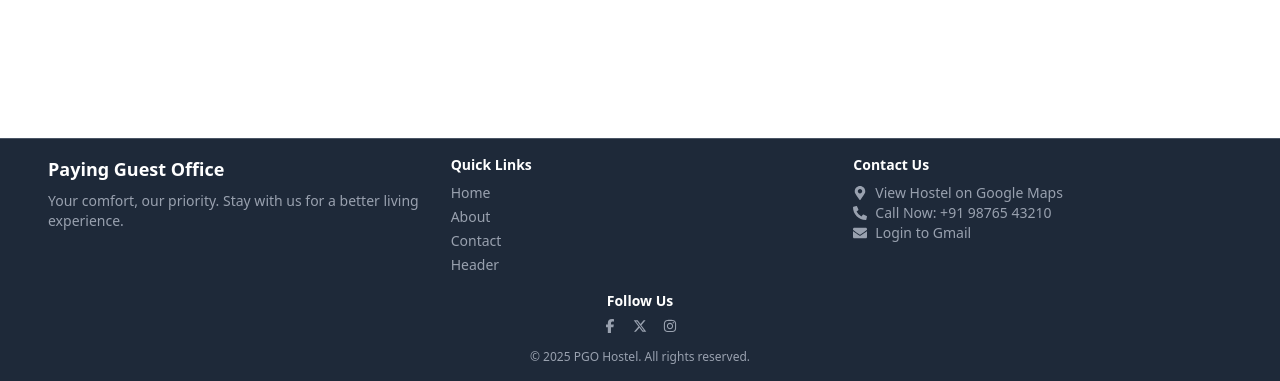
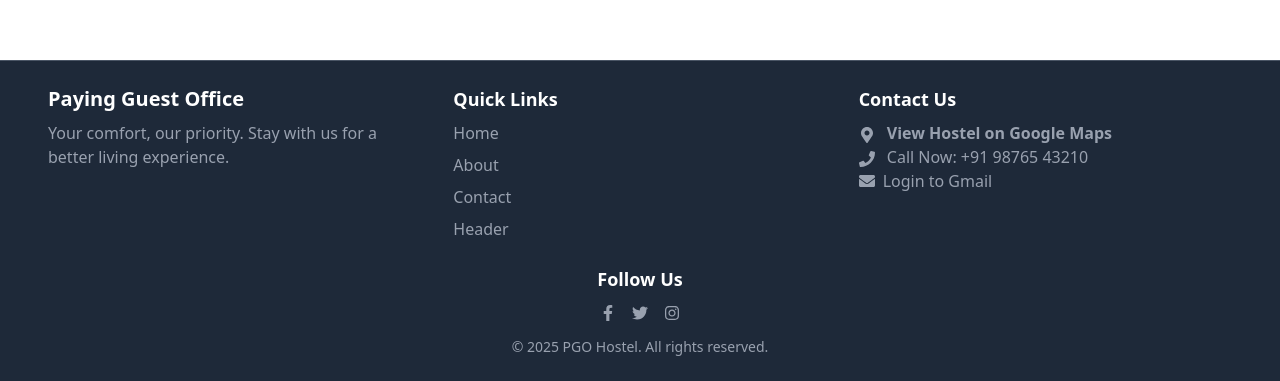
Before and after one commit to Srujangupta06/Paying-Guest-Online-Frontend, a React (Vite) app: page / in a window 1280 px wide. Shown: the part 3551-3932 px from the top of the page. Built offline with nearby package versions, Linux system fonts and the light colour scheme.

Commit message:
Update Footer.jsx

```diff
--- a/src/components/Footer.jsx
+++ b/src/components/Footer.jsx
@@ -1,7 +1,95 @@
+// import { useEffect } from "react";
+// import { Link } from "react-router-dom";
+// import { FaMapMarkerAlt, FaPhoneAlt, FaEnvelope } from "react-icons/fa";
+// import { FaFacebookF, FaXTwitter, FaInstagram } from "react-icons/fa6";
+
+// const Footer = () => {
+//   useEffect(() => {
+//     document.title = "PGO Hostel";
+//   }, []);
+
+//   function showCopyright() {
+//     alert(
+//       "© 2025 PGO Hostel. All rights reserved. Unauthorized use of content is prohibited."
+//     );
+//   }
+
+//   return (
+//     <div className="flex flex-col min-h-screen">
+//       <footer className="bg-gray-800 border-t border-gray-600 text-white py-4 mt-auto text-sm">
+//         <div className="container mx-auto px-6 md:px-12 grid grid-cols-1 md:grid-cols-3 gap-6">
+//           <div>
+//             <h2 className="text-lg font-bold">Paying Guest Office</h2>
+//             <p className="mt-2 text-gray-400">
+//               Your comfort, our priority. Stay with us for a better living experience.
+//             </p>
+//           </div>
+
+//           <div>
+//             <h3 className="text-md font-semibold">Quick Links</h3>
+//             <ul className="mt-2 space-y-1 text-gray-400">
+//               <li><Link to="/" className="hover:text-white">Home</Link></li>
+//               <li><Link to="/about" className="hover:text-white">About</Link></li>
+//               <li><Link to="/contact" className="hover:text-white">Contact</Link></li>
+//               <li><Link to="/header" className="hover:text-white">Header</Link></li>
+//             </ul>
+//           </div>
+
+//           <div>
+//             <h3 className="text-md font-semibold">Contact Us</h3>
+//             <p className="mt-2 text-gray-400 flex items-center">
+//               <FaMapMarkerAlt className="mr-2" />
+//               <Link to="https://www.google.com/maps/search/Zolo+Stays+-+KPHB+Hostels,+KPHB,+Hyderabad/" target="_blank" className="hover:text-white">
+//                 View Hostel on Google Maps
+//               </Link>
+//             </p>
+//             <p className="text-gray-400 hover:text-white flex items-center">
+//               <FaPhoneAlt className="mr-2" />
+//               <Link to="tel:+919876543210">Call Now: +91 98765 43210</Link>
+//             </p>
+//             <p className="text-gray-400 hover:text-white flex items-center">
+//               <FaEnvelope className="mr-2" />
+//               <Link to="https://mail.google.com/" target="_blank">Login to Gmail</Link>
+//             </p>
+//           </div>
+//         </div>
+
+//         <div className="mt-4 text-center">
+//           <h3 className="text-md font-semibold">Follow Us</h3>
+//           <div className="flex justify-center mt-2 space-x-4">
+//             <Link to="https://www.facebook.com/login/" className="text-gray-400 hover:text-white">
+//               <FaFacebookF />
+//             </Link>
+//             <Link to="https://x.com/i/flow/login" className="text-gray-400 hover:text-white">
+//               <FaXTwitter />
+//             </Link>
+//             <Link to="https://www.instagram.com/accounts/login/?hl=en" className="text-gray-400 hover:text-white">
+//               <FaInstagram />
+//             </Link>
+//           </div>
+//         </div>
+
+//         <div className="mt-4 text-center text-gray-400 text-xs cursor-pointer hover:text-white" onClick={showCopyright}>
+//           &copy; 2025 PGO Hostel. All rights reserved.
+//         </div>
+//       </footer>
+//     </div>
+//   );
+// };
+
+// export default Footer;
+
 import { useEffect } from "react";
 import { Link } from "react-router-dom";
-import { FaMapMarkerAlt, FaPhoneAlt, FaEnvelope } from "react-icons/fa";
-import { FaFacebookF, FaXTwitter, FaInstagram } from "react-icons/fa6";
+import {
+  FaFacebookF,
+  FaTwitter,
+  FaInstagram,
+  FaMapMarkerAlt,
+  FaPhone,
+  FaEnvelope, // <-- Add this import
+} from "react-icons/fa";
+
 
 const Footer = () => {
   useEffect(() => {
@@ -10,24 +98,24 @@ const Footer = () => {
 
   function showCopyright() {
     alert(
-      "© 2025 PGO Hostel. All rights reserved. Unauthorized use of content is prohibited."
+      "\u00a9 2025 PGO Hostel. All rights reserved. Unauthorized use of content is prohibited."
     );
   }
 
   return (
     <div className="flex flex-col min-h-screen">
-      <footer className="bg-gray-800 border-t border-gray-600 text-white py-4 mt-auto text-sm">
-        <div className="container mx-auto px-6 md:px-12 grid grid-cols-1 md:grid-cols-3 gap-6">
+      <footer className="bg-gray-800 border-t border-gray-600 text-white py-6 mt-auto">
+        <div className="container mx-auto px-6 md:px-12 grid grid-cols-1 md:grid-cols-3 gap-8">
           <div>
-            <h2 className="text-lg font-bold">Paying Guest Office</h2>
+            <h2 className="text-xl font-bold">Paying Guest Office</h2>
             <p className="mt-2 text-gray-400">
               Your comfort, our priority. Stay with us for a better living experience.
             </p>
           </div>
 
           <div>
-            <h3 className="text-md font-semibold">Quick Links</h3>
-            <ul className="mt-2 space-y-1 text-gray-400">
+            <h3 className="text-lg font-semibold">Quick Links</h3>
+            <ul className="mt-2 space-y-2 text-gray-400">
               <li><Link to="/" className="hover:text-white">Home</Link></li>
               <li><Link to="/about" className="hover:text-white">About</Link></li>
               <li><Link to="/contact" className="hover:text-white">Contact</Link></li>
@@ -36,16 +124,21 @@ const Footer = () => {
           </div>
 
           <div>
-            <h3 className="text-md font-semibold">Contact Us</h3>
-            <p className="mt-2 text-gray-400 flex items-center">
-              <FaMapMarkerAlt className="mr-2" />
-              <Link to="https://www.google.com/maps/search/Zolo+Stays+-+KPHB+Hostels,+KPHB,+Hyderabad/" target="_blank" className="hover:text-white">
-                View Hostel on Google Maps
-              </Link>
+            <h3 className="text-lg font-semibold">Contact Us</h3>
+            <p className="mt-2 text-gray-400">
+              <a
+                href="https://www.google.com/maps/search/Zolo+Stays+-+KPHB+Hostels,+KPHB,+Hyderabad/"
+                target="_blank"
+                rel="noopener noreferrer"
+                className="text-gray-400 font-semibold hover:text-white"
+              >
+                <FaMapMarkerAlt className="inline-block mr-2" /> View Hostel on Google Maps
+              </a>
             </p>
-            <p className="text-gray-400 hover:text-white flex items-center">
-              <FaPhoneAlt className="mr-2" />
-              <Link to="tel:+919876543210">Call Now: +91 98765 43210</Link>
+            <p className="text-gray-400 hover:text-white">
+              <a href="tel:+919876543210">
+                <FaPhone className="inline-block mr-2" /> Call Now: +91 98765 43210
+              </a>
             </p>
             <p className="text-gray-400 hover:text-white flex items-center">
               <FaEnvelope className="mr-2" />
@@ -54,22 +147,40 @@ const Footer = () => {
           </div>
         </div>
 
-        <div className="mt-4 text-center">
-          <h3 className="text-md font-semibold">Follow Us</h3>
-          <div className="flex justify-center mt-2 space-x-4">
-            <Link to="https://www.facebook.com/login/" className="text-gray-400 hover:text-white">
+        <div className="mt-6 text-center">
+          <h3 className="text-lg font-semibold">Follow Us</h3>
+          <div className="flex justify-center mt-3 space-x-4">
+            <a
+              href="https://www.facebook.com/login/"
+              target="_blank"
+              rel="noopener noreferrer"
+              className="text-gray-400 hover:text-white"
+            >
               <FaFacebookF />
-            </Link>
-            <Link to="https://x.com/i/flow/login" className="text-gray-400 hover:text-white">
-              <FaXTwitter />
-            </Link>
-            <Link to="https://www.instagram.com/accounts/login/?hl=en" className="text-gray-400 hover:text-white">
+            </a>
+            <a
+              href="https://x.com/i/flow/login"
+              target="_blank"
+              rel="noopener noreferrer"
+              className="text-gray-400 hover:text-white"
+            >
+              <FaTwitter />
+            </a>
+            <a
+              href="https://www.instagram.com/accounts/login/?hl=en"
+              target="_blank"
+              rel="noopener noreferrer"
+              className="text-gray-400 hover:text-white"
+            >
               <FaInstagram />
-            </Link>
+            </a>
           </div>
         </div>
 
-        <div className="mt-4 text-center text-gray-400 text-xs cursor-pointer hover:text-white" onClick={showCopyright}>
+        <div
+          className="mt-4 text-center text-gray-400 text-sm cursor-pointer hover:text-white"
+          onClick={showCopyright}
+        >
           &copy; 2025 PGO Hostel. All rights reserved.
         </div>
       </footer>
@@ -78,6 +189,7 @@ const Footer = () => {
 };
 
 export default Footer;
+
 
 
 
```
